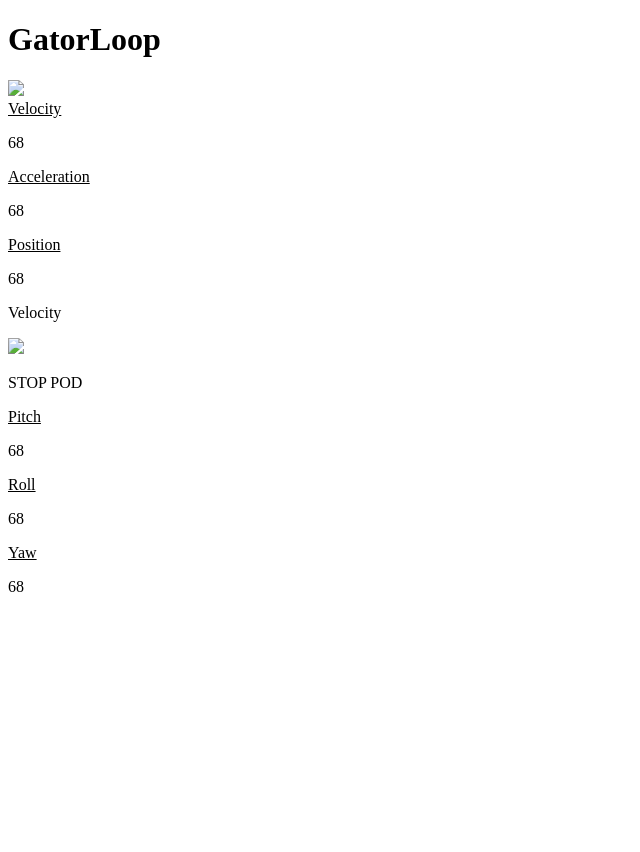
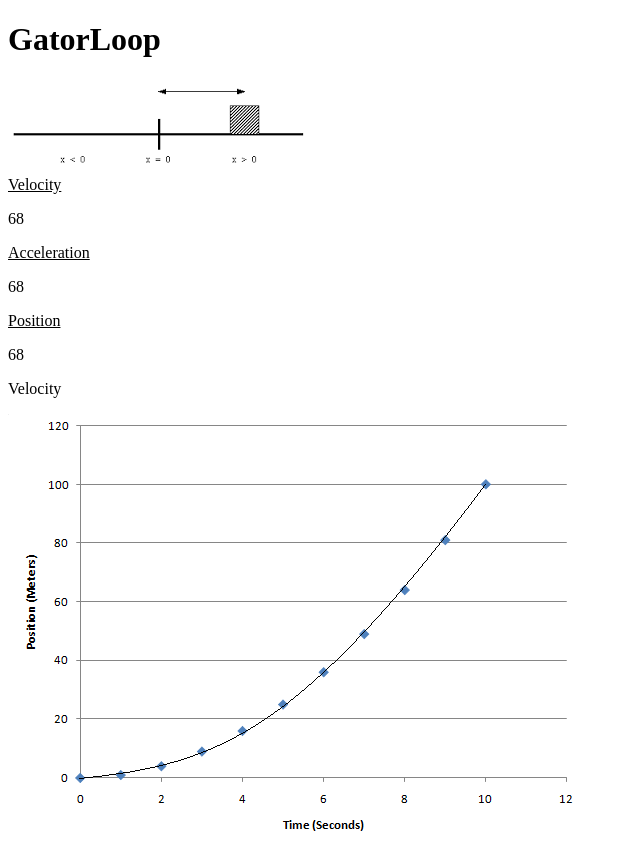
Before and after one commit to GatorLoopComTeam/Hyperloop_frontend, a plain HTML site: page App/Modules/Public/views/other.html in a window 1280 px wide. Shown: the top 852 px of the page, without its empty margins (0-640 px from the left). Before the commit the page ends 800 px from the top, so only its background shows below. Drawn offline with Linux system fonts and the light colour scheme.

Commit message:
Added dumby photos again

```diff
--- a/App/Modules/Public/views/other.html
+++ b/App/Modules/Public/views/other.html
@@ -9,7 +9,7 @@
 	<div class = "containter">
 		<div class = "row">
 			<div class = 'col-xs-12'>
-				<img id="position" src="pod.jpg">
+				<img id="position" src="/Content/images/pod.jpg">
 			</div>
 		</div>
 		<div class="row" id ="topRow">
@@ -29,7 +29,7 @@
 			</div>
 			<div class = 'col-xs-4'>
 				<p id ="graphLabel">Velocity</p>
-				<img id = "graph" src = "accel.png">
+				<img id = "graph" src = "/Content/images/accel.png">
 				<div id ="stop">
 					<p id ="stopMessage">STOP POD</p>
 				</div>
```
